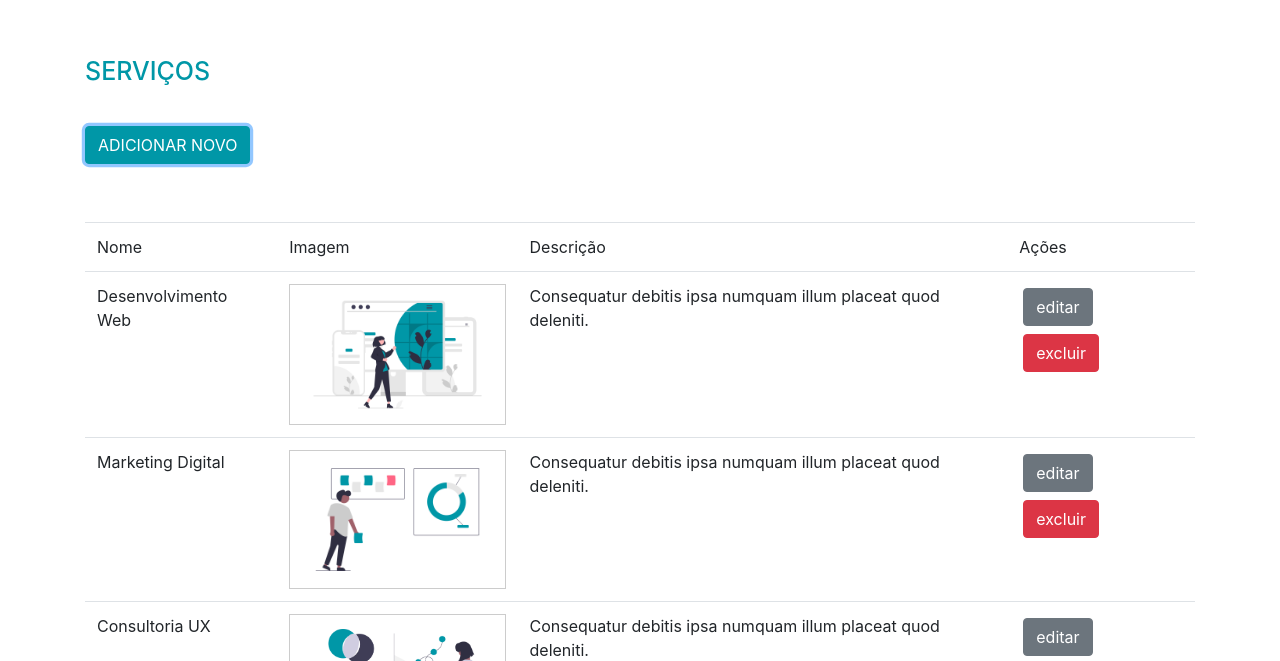
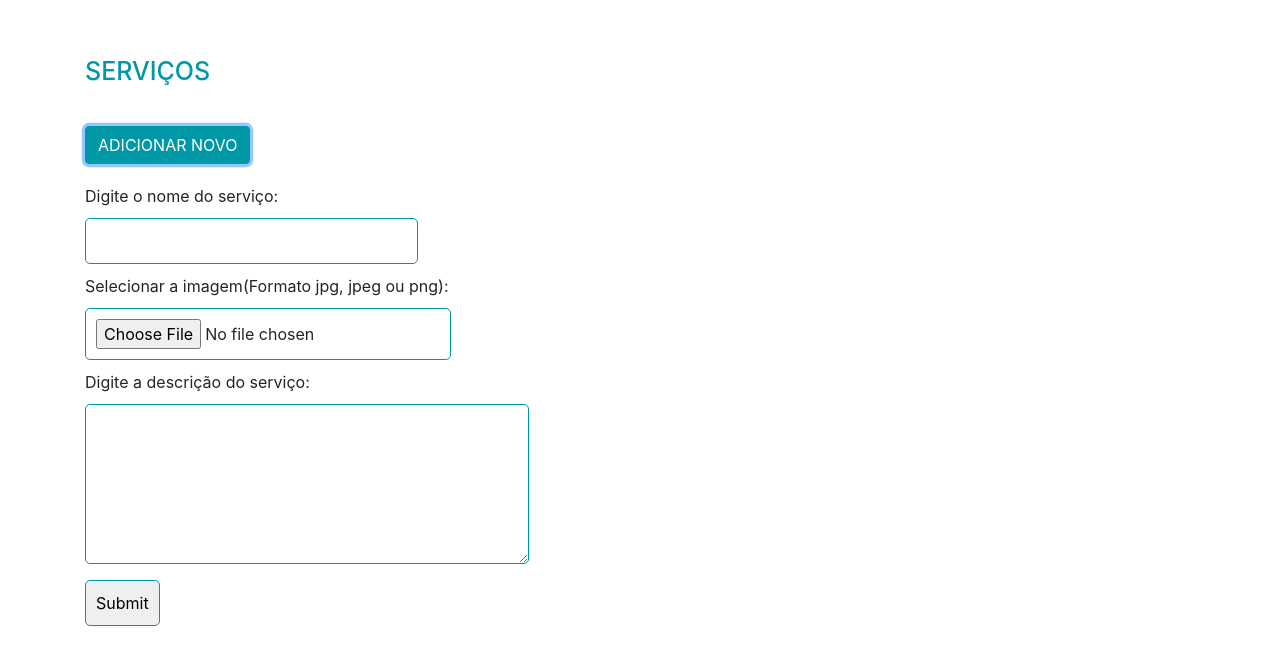
Before and after one commit to VictorCstr/desafioCRUDjs-gama, a plain HTML site: page admin.html in a window 1280 px wide. Both pictures are taken after a click on the button "ADICIONAR NOVO". Shown: the part 116-777 px from the top of the page. Drawn offline with nearby package versions, Linux system fonts and the light colour scheme.

Commit message:
add arquivo script e aba de formulario do servico

```diff
--- a/admin.html
+++ b/admin.html
@@ -1,6 +1,5 @@
 <!DOCTYPE html>
-<html lang="en">
-
+<html lang="pt-br">
 <head>
   <meta charset="UTF-8" />
   <meta name="viewport" content="width=device-width, initial-scale=1.0" />
@@ -9,7 +8,6 @@
   <link rel="stylesheet" href="https://stackpath.bootstrapcdn.com/bootstrap/4.3.1/css/bootstrap.min.css"
     integrity="sha384-ggOyR0iXCbMQv3Xipma34MD+dH/1fQ784/j6cY/iJTQUOhcWr7x9JvoRxT2MZw1T" crossorigin="anonymous" />
   <link rel="stylesheet" href="css/estilo.css" />
-  <link rel="shortcut icon" href="imagens/favicon.png" type="image/x-icon" />
 </head>
 
 <body>
@@ -28,7 +26,16 @@
 
 
           <h3>Serviços</h3>
-          <button class="btn btn-primary">Adicionar novo</button>
+          <button class="btn btn-primary" onclick="abrirForm()">Adicionar novo</button>
+          <section id="form-oculto">
+            <label for="servico">Digite o nome do serviço:</label>
+            <input type="text" name="servico" id="servico" required >
+            <label for="arquivo">Selecionar a imagem(Formato jpg, jpeg ou png):</label>
+            <input type="file" id="arquivo" name="arquivo" accept=".jpg, .jpeg, .png">
+            <label for="descricao">Digite a descrição do serviço:</label>
+            <textarea id="descricao"></textarea>
+            <input type="submit" id="envio" onclick="fechar(), receberDados()">
+          </section>
           <table class="table my-5">
             <thead>
               <tr>
@@ -76,11 +83,11 @@
     <div class="container text-center">
       <p class="m-0">
         copyright 2021
-        <img src="imagens/favicon.png" width="30" alt="" /> agência CRONOS
+        agência CRONOS
       </p>
     </div>
   </footer>
-
+  <script src="script.js"></script>
   <script src="https://code.jquery.com/jquery-3.3.1.slim.min.js"
     integrity="sha384-q8i/X+965DzO0rT7abK41JStQIAqVgRVzpbzo5smXKp4YfRvH+8abtTE1Pi6jizo" crossorigin="anonymous">
   </script>
--- a/css/estilo.css
+++ b/css/estilo.css
@@ -55,3 +55,28 @@ table img {
     width: 220px;
     border: 1px solid #ccc;
 }
+
+#form-oculto{
+    display: none;
+}
+
+#servico, #descricao, #arquivo, #envio{
+   padding: 10px;
+   border-radius: 5px;
+   border: 1px solid #0097A7;
+}
+
+#servico{
+    width: 30%;
+}
+
+#descricao{
+    width: 40%;
+    padding: 5px;
+    height: 20vh;
+}
+
+section #form-oculto label, #envio{
+    display: block;
+    margin: 10px 0px;
+}
--- /dev/null
+++ b/script.js
@@ -0,0 +1,22 @@
+const form = document.getElementById('form-oculto')
+
+function fechar(){
+    form.style.display='none'
+}
+
+function abrirForm(){
+    form.style.display='block'
+}
+
+
+function receberDados(){
+  const nome = document.getElementById('servico').value;
+  const arquivo = document.getElementById('arquivo').value;
+  const descricao = document.getElementById('descricao').value;
+  console.log(nome,arquivo,descricao)
+    listarDados(nome, arquivo, descricao);
+}
+
+function listarDados(nome, arquivo, descricao){
+
+}
```
